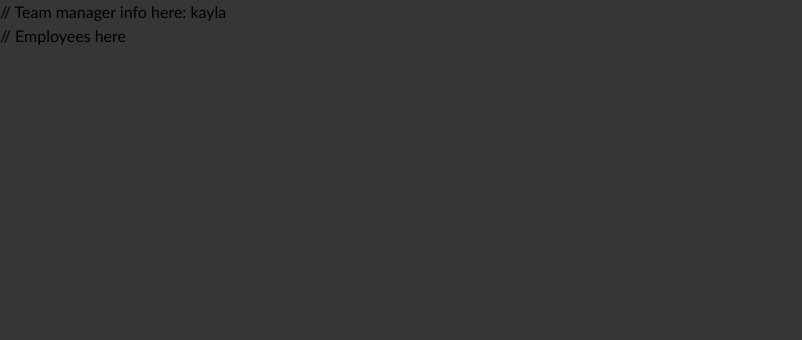
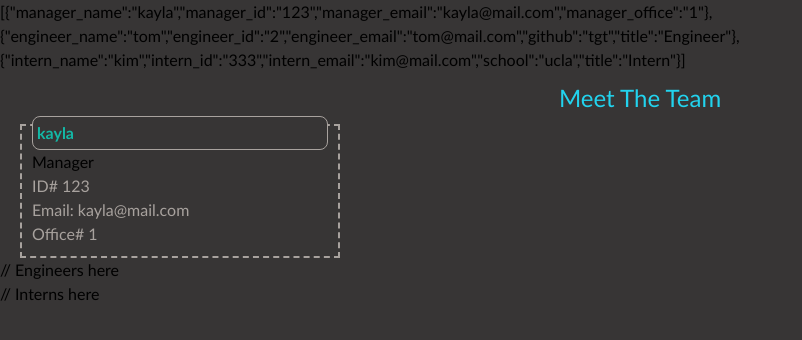
Before and after one commit to kabdomora/TeamTitans, a website: page index.html in a window 1280 px wide. Shown: the whole page, without its empty margins (0-802 px from the left). Drawn offline with nearby package versions, Linux system fonts and the light colour scheme.

Commit message:
formatted manager card

```diff
--- a/Assets/css/style.css
+++ b/Assets/css/style.css
@@ -11,3 +11,18 @@
     box-sizing: border-box;
     background-color: rgb(55, 53, 53);
 }
+
+.card-header {
+  margin-top: -20px;
+}
+
+.card .card-header {
+  border-radius: 8px;
+  transition: all 0.5s ease-in-out;
+}
+
+.card:hover,
+.card:hover .card-header {
+  box-shadow: inset 0px 0px 8px var(--rgb-purple) , 0 0 15px var(--rgb-purple);
+  color: black;
+}
--- a/index.html
+++ b/index.html
@@ -8,12 +8,37 @@
       <link rel="stylesheet" href="./assets/css/style.css" />
       <script src="https://cdn.tailwindcss.com?plugins=typography,line-clamp"></script>
   </head>
+  [{"manager_name":"kayla","manager_id":"123","manager_email":"kayla@mail.com","manager_office":"1"},{"engineer_name":"tom","engineer_id":"2","engineer_email":"tom@mail.com","github":"tgt","title":"Engineer"},{"intern_name":"kim","intern_id":"333","intern_email":"kim@mail.com","school":"ucla","title":"Intern"}]
   <body>
-      <section>
-        // Team manager info here: kayla
-      </section>
-      <section>
-        // Employees here
-      </section>
+      <header>
+        <h1 class="text-2xl my-2.5 text-center text-cyan-400">Meet The Team</h1>
+      </header>
+
+      <main>
+        <div class="flex flex-row flex-wrap space-x-2.5 space-y-2.5">
+          <section class="card flex flex-col border-dashed border-2 border-stone-400 p-2.5 mx-5 w-28 basis-80">
+            <header class="card-header relative border-solid border-stone-400 border rounded-md p-1 font-extrabold text-teal-500">kayla</header>
+            <h3>Manager</h3>
+            <div class="pre bg-gradient-to-t from-cyan-500 to-blue-500 rounded-md text-stone-400">
+              <ul>
+                <li class="text-stone-400">ID# 123</li>
+                <li class="text-stone-400"><a href="mailto:kayla@mail.com">Email: kayla@mail.com</a></li>
+                <li class="text-stone-400">Office# 1</li>
+              </ul>
+            </div>
+          </section>
+        </div>
+
+        <div id="engineers" class="flex flex-row flex-wrap space-x-2.5 space-y-2.5">
+
+            // Engineers here
+
+        </div>
+        <div id="interns" class="flex flex-row flex-wrap space-x-2.5 space-y-2.5">
+
+            // Interns here
+
+        </div>
+      </main>
   </body>
   </html>
--- a/index.js
+++ b/index.js
@@ -119,12 +119,14 @@ function addtlEmployees() {
             if(newEmployee.employee_type === "Engineer") {
                 inquirer.prompt(engineer)
                 .then(newEngineer => {
+                    Object.assign(newEngineer, {"title":"Engineer"})
                     renderEmployees.push(newEngineer);
                     addtlEmployees();
                 })
             } else {
                 inquirer.prompt(intern)
                 .then(newIntern => {
+                    Object.assign(newIntern, {"title":"Intern"})
                     renderEmployees.push(newIntern);
                     addtlEmployees();
                 })
```
Also changed, not shown: utils/generateFile.js (+47 -6 lines).
